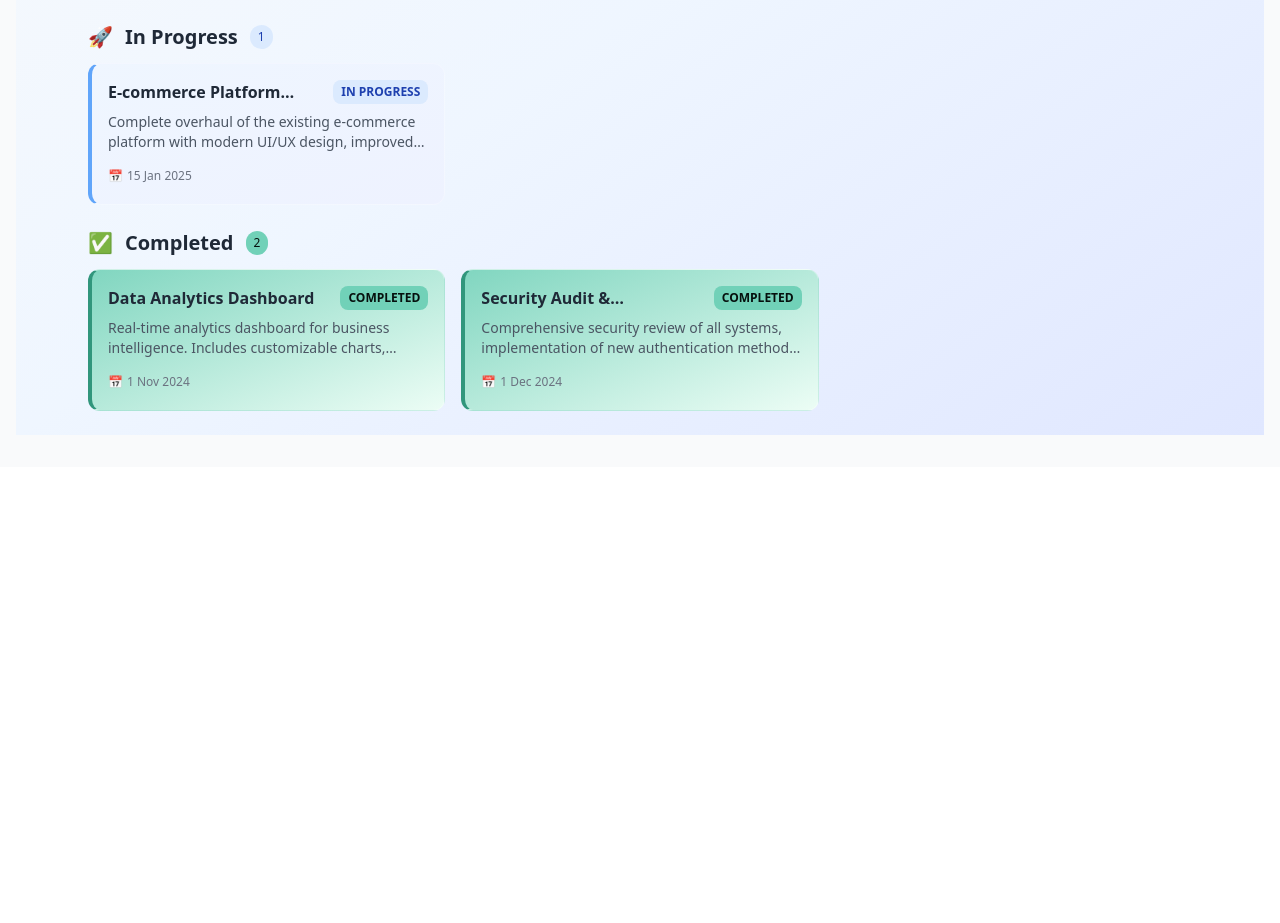
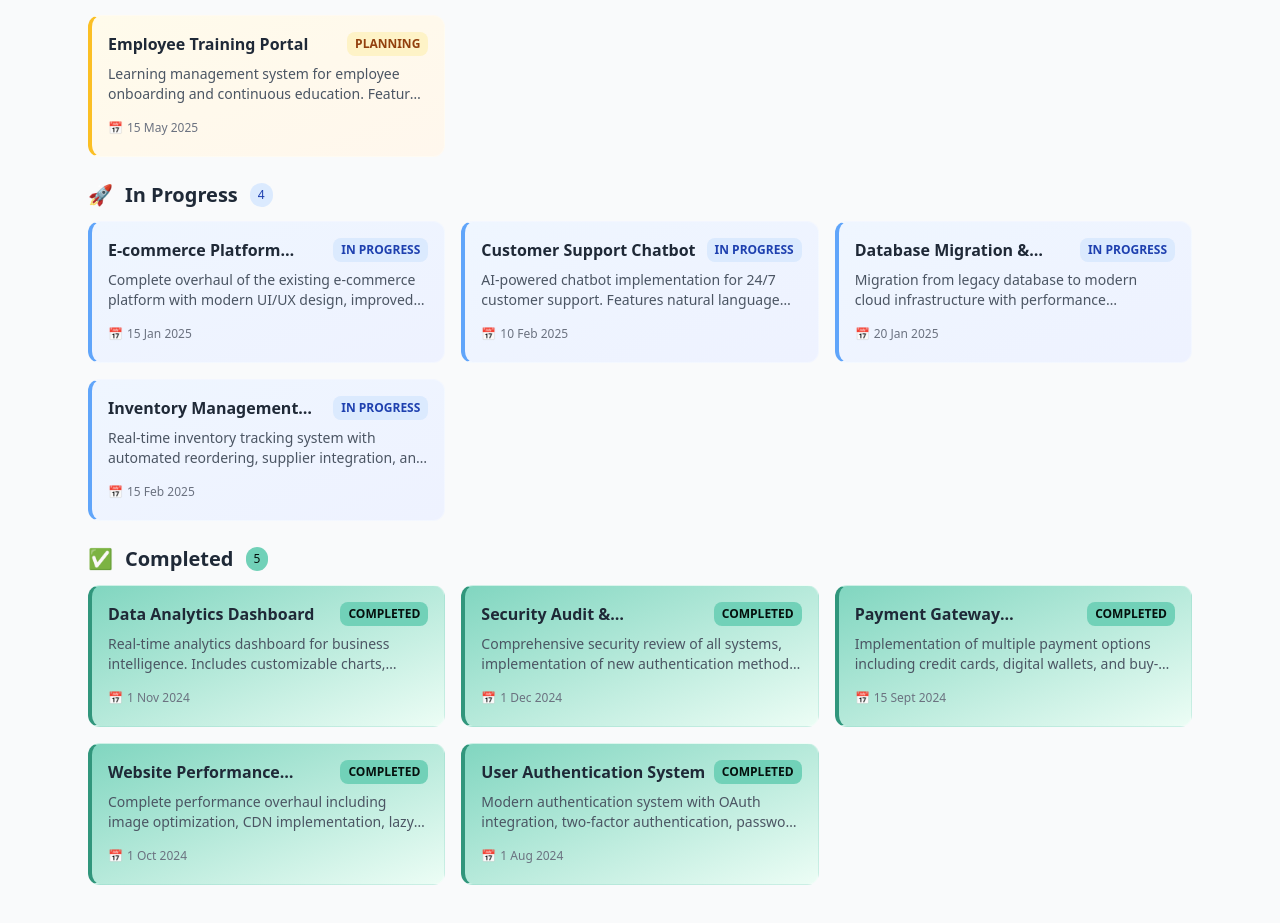
Before and after one commit to khawajac/verticode_takehome_test, a React (Vite) app: page /projects in a window 1280 px wide. Shown: the part 547-1470 px from the top of the page. Before the commit the page ends 1014 px from the top, so only its background shows below. Built offline with nearby package versions, Linux system fonts and the light colour scheme.

Commit message:
removed the gradient background

```diff
--- a/src/components/ProjectForm.tsx
+++ b/src/components/ProjectForm.tsx
@@ -55,7 +55,6 @@ export const ProjectForm: React.FC<ProjectFormProps> = ({ onSubmit }) => {
   };
 
   return (
-    <div className="min-h-screen bg-gradient-to-br from-slate-50 via-blue-50 to-indigo-100 pt-6">
       <div className="max-w-lg mx-auto">
         <button
           onClick={() => navigate('/projects')}
@@ -159,6 +158,5 @@ export const ProjectForm: React.FC<ProjectFormProps> = ({ onSubmit }) => {
         </form>
         </div>
       </div>
-    </div>
   );
 };
--- a/src/components/ProjectsList.tsx
+++ b/src/components/ProjectsList.tsx
@@ -109,7 +109,6 @@ export const ProjectsList: React.FC<ProjectsListProps> = ({ projects, onDelete }
 
   return (
 
-    <div className="min-h-screen bg-gradient-to-br from-slate-50 via-blue-50 to-indigo-100">
       <div className="max-w-6xl mx-auto p-6">
         <div className="flex justify-between items-center mb-8">
           <div>
@@ -276,6 +275,5 @@ export const ProjectsList: React.FC<ProjectsListProps> = ({ projects, onDelete }
           </div>
         )}
       </div>
-    </div>
   );
 };
--- a/src/data/dummyProjects.ts
+++ b/src/data/dummyProjects.ts
@@ -8,6 +8,30 @@ export const dummyProjects: Project[] = [
     startDate: '2025-01-15',
     status: 'in progress',
     createdAt: '2025-01-10T10:00:00Z'
+  },
+  {
+    id: '6',
+    name: 'Customer Support Chatbot',
+    description: 'AI-powered chatbot implementation for 24/7 customer support. Features natural language processing, ticket escalation, and integration with existing CRM system.',
+    startDate: '2025-02-10',
+    status: 'in progress',
+    createdAt: '2025-02-05T08:30:00Z'
+  },
+  {
+    id: '7',
+    name: 'Database Migration & Optimization',
+    description: 'Migration from legacy database to modern cloud infrastructure with performance optimization, backup automation, and disaster recovery planning.',
+    startDate: '2025-01-20',
+    status: 'in progress',
+    createdAt: '2025-01-15T13:45:00Z'
+  },
+  {
+    id: '8',
+    name: 'Inventory Management System',
+    description: 'Real-time inventory tracking system with automated reordering, supplier integration, and comprehensive reporting for warehouse operations.',
+    startDate: '2025-02-15',
+    status: 'in progress',
+    createdAt: '2025-02-10T10:15:00Z'
   },
   {
     id: '2',
@@ -33,6 +57,24 @@ export const dummyProjects: Project[] = [
     status: 'planning',
     createdAt: '2025-02-01T16:45:00Z'
   },
+
+  {
+    id: '9',
+    name: 'Marketing Automation Platform',
+    description: 'Email marketing automation with segmentation, A/B testing, and personalization features. Integration with social media platforms and analytics tools.',
+    startDate: '2025-04-01',
+    status: 'planning',
+    createdAt: '2025-03-10T09:20:00Z'
+  },
+  {
+    id: '10',
+    name: 'Employee Training Portal',
+    description: 'Learning management system for employee onboarding and continuous education. Features video courses, progress tracking, and certification management.',
+    startDate: '2025-05-15',
+    status: 'planning',
+    createdAt: '2025-03-25T11:40:00Z'
+  },
+
   {
     id: '5',
     name: 'Security Audit & Improvements',
@@ -40,5 +82,30 @@ export const dummyProjects: Project[] = [
     startDate: '2024-12-01',
     status: 'completed',
     createdAt: '2024-11-20T11:20:00Z'
+  },
+
+  {
+    id: '11',
+    name: 'Payment Gateway Integration',
+    description: 'Implementation of multiple payment options including credit cards, digital wallets, and buy-now-pay-later services. PCI compliance and fraud detection included.',
+    startDate: '2024-09-15',
+    status: 'completed',
+    createdAt: '2024-09-01T07:30:00Z'
+  },
+  {
+    id: '12',
+    name: 'Website Performance Optimization',
+    description: 'Complete performance overhaul including image optimization, CDN implementation, lazy loading, and code splitting. Achieved 40% improvement in load times.',
+    startDate: '2024-10-01',
+    status: 'completed',
+    createdAt: '2024-09-20T15:10:00Z'
+  },
+  {
+    id: '13',
+    name: 'User Authentication System',
+    description: 'Modern authentication system with OAuth integration, two-factor authentication, password reset functionality, and session management.',
+    startDate: '2024-08-01',
+    status: 'completed',
+    createdAt: '2024-07-25T12:00:00Z'
   }
 ];
```
